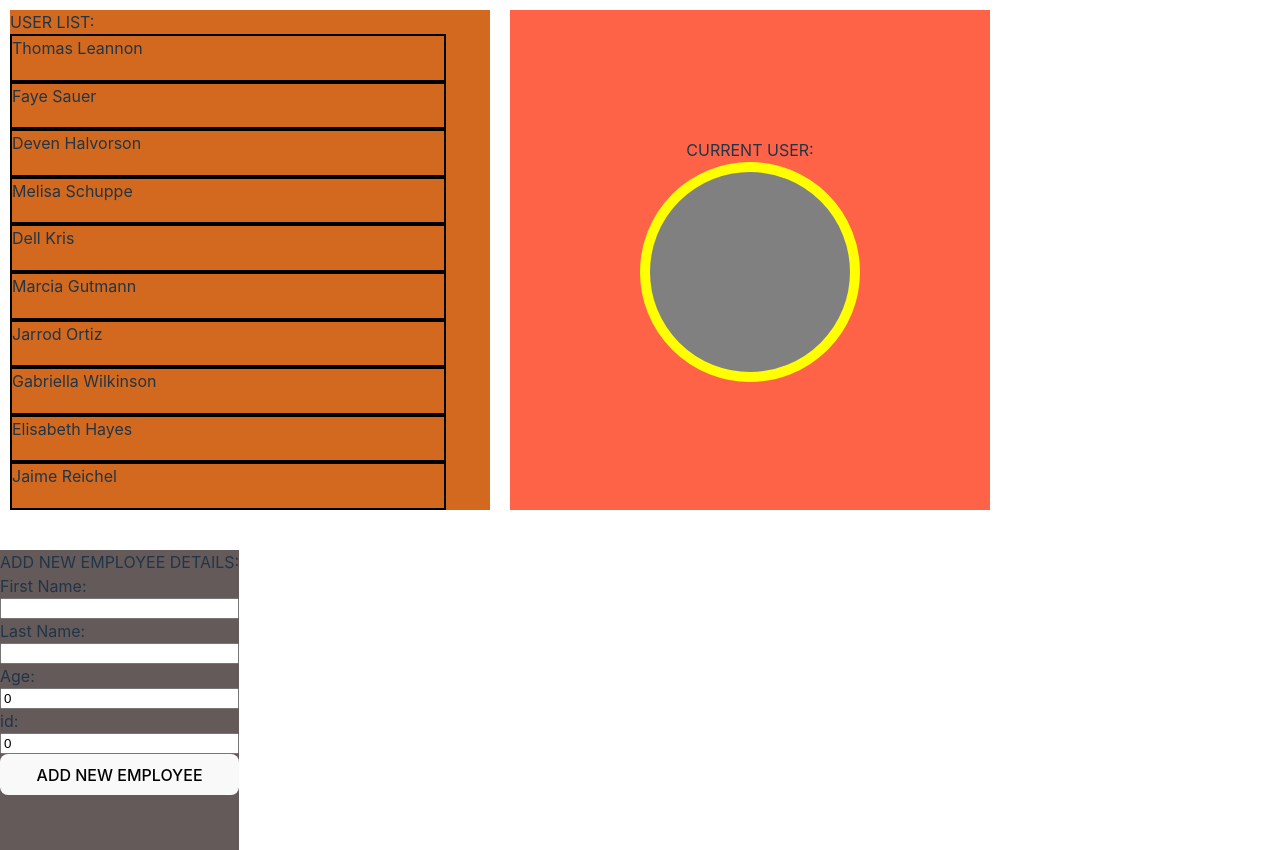
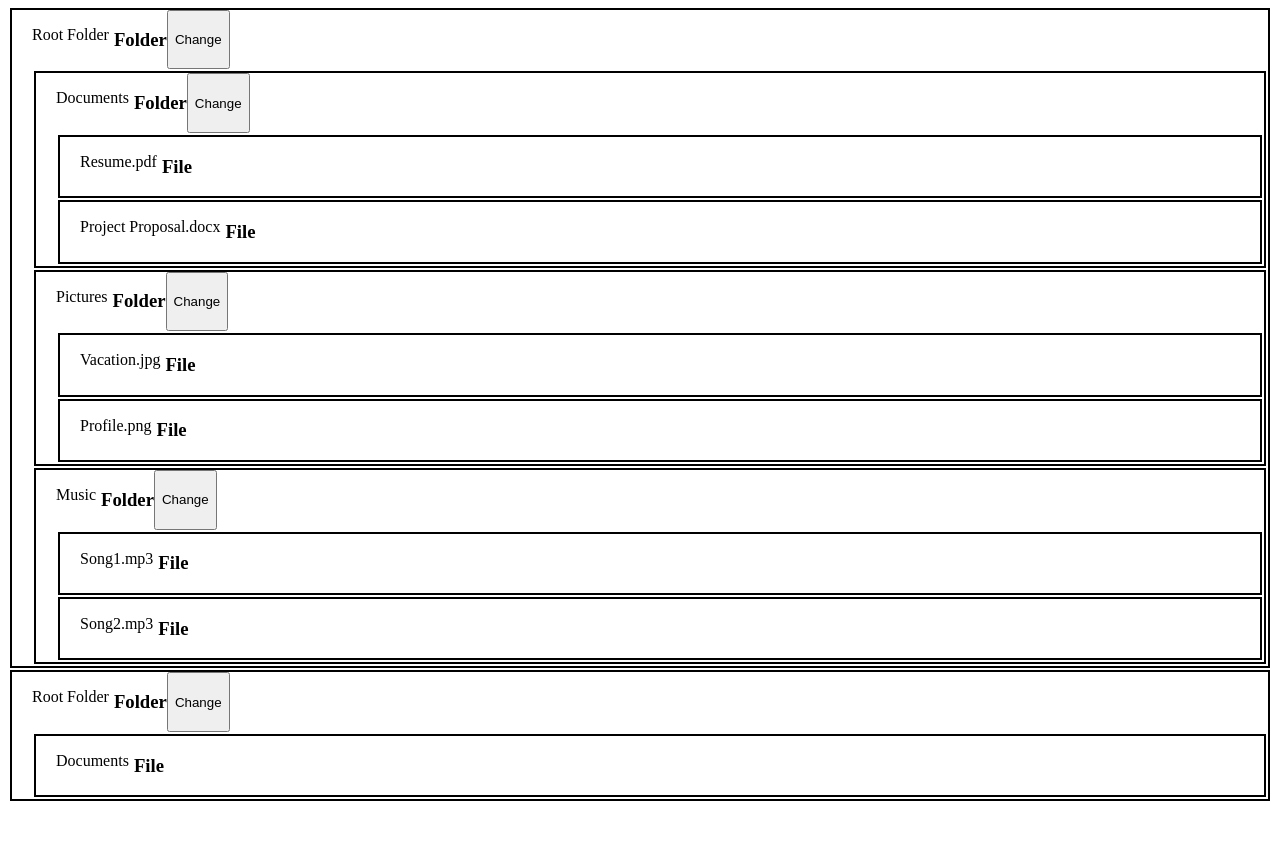
Before and after one commit to nago01/Palash_React_Practice, a React (Vite) app: page / in a window 1280 px wide. After the commit the page ends 809 px from the top, so only its background shows below. Built offline with nearby package versions, Linux system fonts and the light colour scheme.

Commit message:
Folder Struture Revise

```diff
--- a/src/App.css
+++ b/src/App.css
@@ -62,3 +62,13 @@
   align-items: center;
   justify-content: center;
 }
+
+.folderCnt {
+  margin: 2px;
+  border: 2px solid black;
+  padding-left : 20px;
+}
+
+h3 {
+  padding-left : 5px;
+}
--- /dev/null
+++ b/src/RevisionFileFolder.tsx
@@ -0,0 +1,33 @@
+import './App.css';
+import { useState } from "react";
+
+export const RevisionFileFolder = (props) => {
+    const [data, setData] = useState(props.data);
+    console.log(data, 'data');
+    function handleClick(currItem){
+        currItem.isOpen =  !currItem.isOpen;
+        console.log(data ,'data');
+        let data2 = [...data];
+        setData(data2);
+    }
+    return <>
+        <div>
+            {
+                data.map((item) => {
+                    let isFolder = false;
+                    if (item?.children?.length > 0) {
+                        isFolder = true;
+                    }
+                    return <div className={'folderCnt'}>
+                        <div style={{'display' : "inline-flex"}}>
+                        <p>{item.name}</p>
+                        {isFolder ? <h3>Folder</h3> : <h3>File</h3>}
+                        {isFolder && <button onClick={()=>{handleClick(item)}}>Change</button>}
+                        </div>
+                        {isFolder && item.isOpen && <RevisionFileFolder data={item.children} />}
+                    </div>
+                })
+            }
+        </div>
+    </>
+}
--- a/src/assets/fileFolderData.tsx
+++ b/src/assets/fileFolderData.tsx
@@ -84,3 +84,88 @@ export const fileFolderData = [
         ],
     },
 ];
+
+
+export const fileFolderDataWithOutState = [
+    {
+        id: 1,
+        name: "Root Folder",
+        type: "folder",
+        children: [
+            {
+                id: 2,
+                name: "Documents",
+                type: "folder",
+                children: [
+                    {
+                        id: 3,
+                        name: "Resume.pdf",
+                        type: "file",
+
+                    },
+                    {
+                        id: 4,
+                        name: "Project Proposal.docx",
+                        type: "file",
+
+                    },
+                ],
+            },
+            {
+                id: 5,
+                name: "Pictures",
+                type: "folder",
+
+                children: [
+                    {
+                        id: 6,
+                        name: "Vacation.jpg",
+                        type: "file",
+                    },
+                    {
+                        id: 7,
+                        name: "Profile.png",
+                        type: "file",
+
+                    },
+                ],
+            },
+            {
+                id: 8,
+                name: "Music",
+                type: "folder",
+
+                children: [
+                    {
+                        id: 9,
+                        name: "Song1.mp3",
+                        type: "file",
+
+                    },
+                    {
+                        id: 10,
+                        name: "Song2.mp3",
+                        type: "file",
+
+                    },
+                ],
+            },
+        ],
+    },
+    {
+        id: 11,
+        name: "Root Folder",
+        type: "folder",
+
+        children: [
+            {
+                id: 12,
+                name: "Documents",
+                type: "folder",
+
+                children: [
+                ],
+            }
+        ],
+    },
+];
--- a/src/index.css
+++ b/src/index.css
@@ -1,4 +1,4 @@
-:root {
+/* :root {
   font-family: Inter, system-ui, Avenir, Helvetica, Arial, sans-serif;
   line-height: 1.5;
   font-weight: 400;
@@ -11,9 +11,9 @@
   text-rendering: optimizeLegibility;
   -webkit-font-smoothing: antialiased;
   -moz-osx-font-smoothing: grayscale;
-}
+} */
 
-a {
+/* a {
   font-weight: 500;
   color: #646cff;
   text-decoration: inherit;
@@ -65,7 +65,7 @@ button:focus-visible {
   button {
     background-color: #f9f9f9;
   }
-}
+} */
 
 .formCnt {
   margin-top: 50px;
--- a/src/main.tsx
+++ b/src/main.tsx
@@ -7,12 +7,13 @@ import { UserLanding } from './UserLanding.tsx'
 import { MemoryGame } from './MemoryGame.tsx'
 import { FileFolderManager } from './FileFolderManager.tsx'
 import { FileFolderComponent } from './FileFolderComponent.tsx'
-import { fileFolderData } from './assets/fileFolderData.tsx'
-import React from 'react'
+import { fileFolderData, fileFolderDataWithOutState } from './assets/fileFolderData.tsx'
+import React from 'react';
 import { ReactJsCleanUp } from './ReactJsCleanUp.tsx'
 import { CommentSelection } from './CommentSelection/CommentSelection.tsx'
 import { EmployeeManagement } from './RevisionEmployeeManagementSystem/EmployeeManagement.tsx'
 import { data } from './assets/employeeData.tsx'
+import { RevisionFileFolder } from './RevisionFileFolder.tsx'
 
 createRoot(document.getElementById('root')!).render(
   <>
@@ -22,6 +23,18 @@ createRoot(document.getElementById('root')!).render(
     {/* <MemoryGame/> */}
     {/* <FileFolderComponent list={fileFolderData}/> */}
     {/* <CommentSelection/> */}
-    <EmployeeManagement data={data}/>
+    {/* <EmployeeManagement data={data}/> */}
+    <RevisionFileFolder data={modifyFileData(fileFolderDataWithOutState)} />
   </>,
 )
+
+function modifyFileData(list) {
+  return list.map((item) => {
+
+    item['isOpen'] = true;
+    if (item?.children?.length > 0) {
+      item.children = modifyFileData(item.children);
+    }
+    return item;
+  })
+}
```
